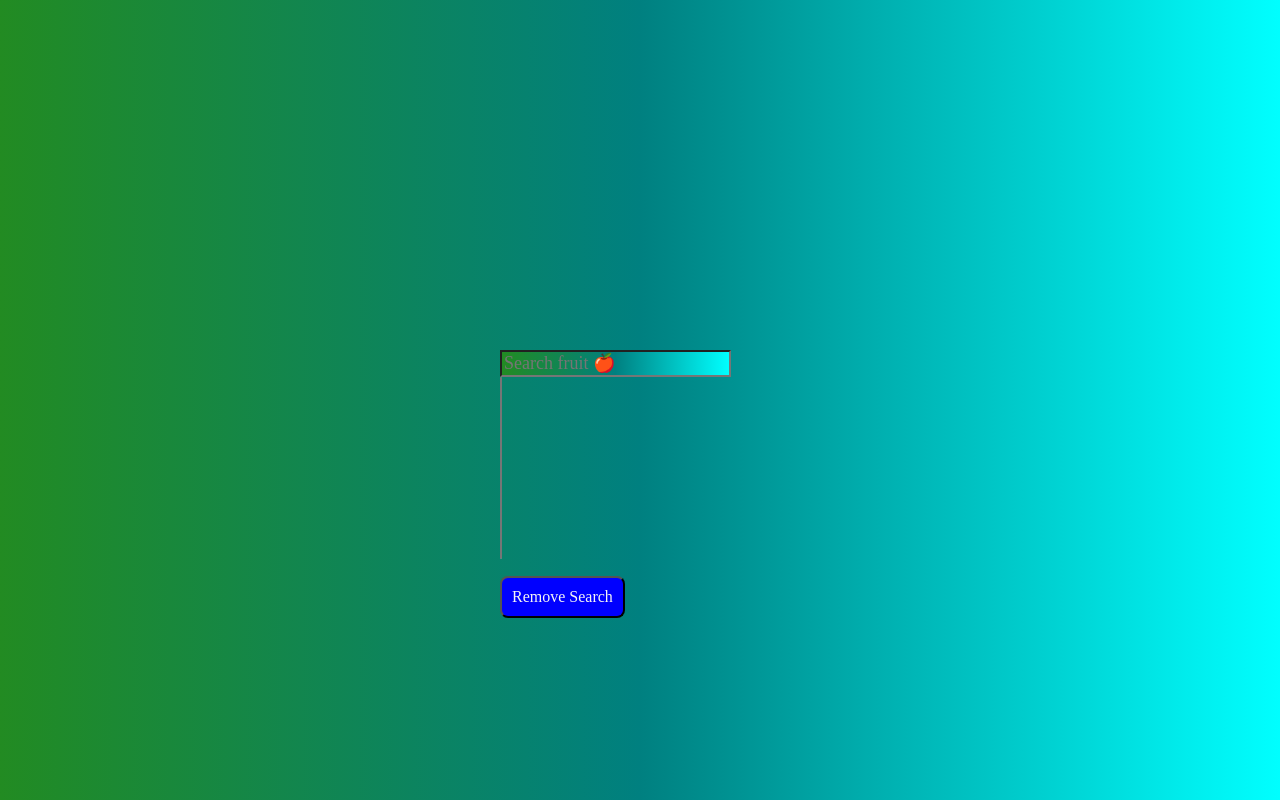
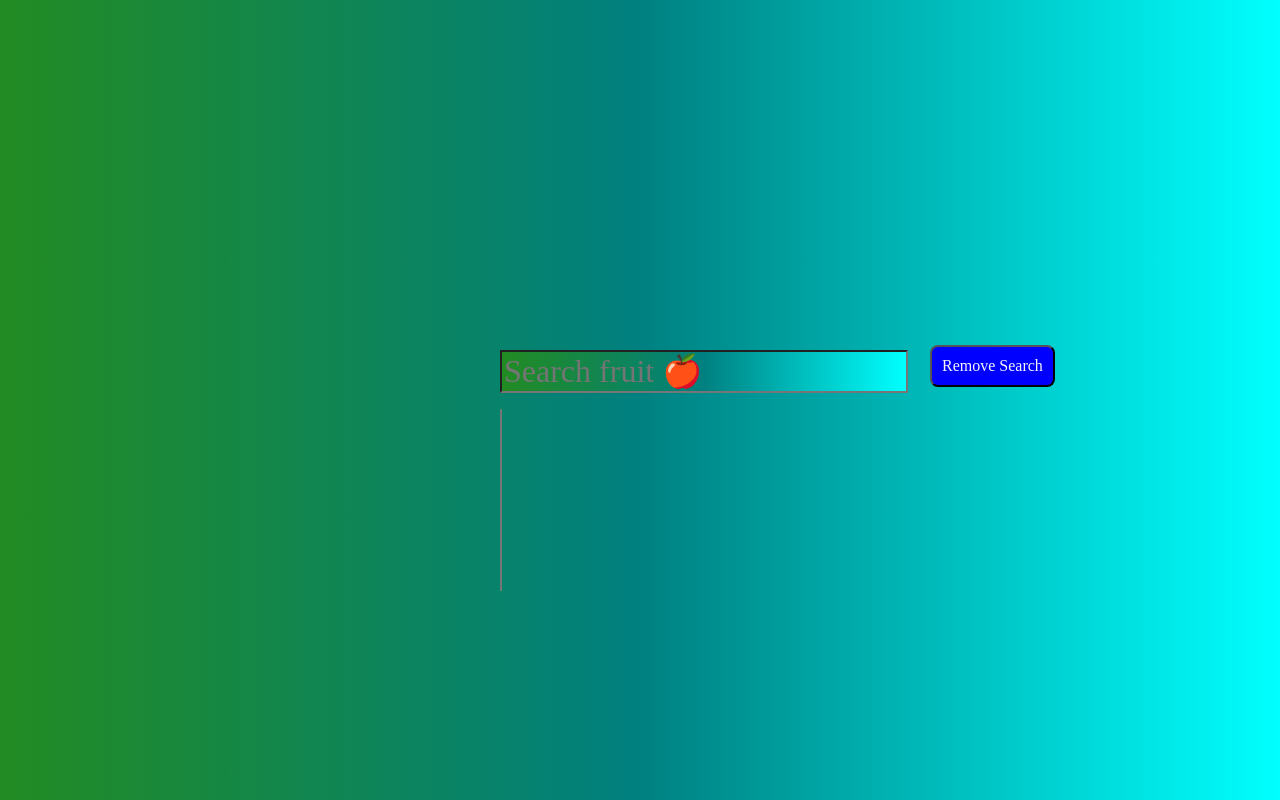
Before and after one commit to jeffng5/SB-Coding, a plain HTML site: page starter_code 2/index.html in a window 1280 px wide. Shown: the top 800 px of the page. Drawn offline with nearby package versions, Linux system fonts and the light colour scheme.

```diff
--- a/starter_code 2/index.html
+++ b/starter_code 2/index.html
@@ -10,8 +10,13 @@
 <body>
 <!-- partial:index.partial.html -->
 <div class="search-container">
+
   <input type="text" name="fruit" id="fruit" placeholder="Search fruit 🍎">
-	<div class="suggestions">
+  <ul>
+
+  </ul>
+
+  <div class="suggestions">
 
 <select size=10>
 
@@ -20,11 +25,9 @@
 
   </ul>
 
+  <button>Remove Search</button>
+</div>
 
-
-  <button>Remove Search</button>
-
-</div>
 <!-- partial -->
   <script  src="./script.js"></script>
 
--- a/starter_code 2/script.js
+++ b/starter_code 2/script.js
@@ -86,8 +86,9 @@
 // button.addEventListener("click", function(e){e.preventDefault();
 // 	addSelect()});
 
+// remove dropdown selection
 function remove() {
-	let select = document.querySelector("select");
+	let select = document.getELementsByClassName("choice");
 	select.remove()
 }
 // getting a search term from user input
@@ -115,9 +116,17 @@
 button.addEventListener('click', (e) => {e.preventDefault(); let element = document.querySelector("option");
 element.remove() });
 
-
-const select=document.querySelector('select')
+// code to place the dropdown selection into the searchBar *Not fully working*
+let output=document.querySelector('input')
+console.log(output.innerHTML='')
+// let lis= document.createElement('li')
+let select=document.querySelector('select')
 select.className = 'choice'
-select.addEventListener("click", (e) => {e.preventDefault(); let output=document.querySelector('input');
-output.innerHTML = `<input type="text" name="fruit" id="fruit" placeholder="${e.target.value}">`
+select.addEventListener("click", (e) => {e.preventDefault();
+output.setAttribute('placeholder', e.target.value)
+// output.innerHTML = ""
+// lis.innerHTML = `${e.target.value}`;
+// output.appendChild(lis)
 return output })
+// selectedOption= document.getElementsByClassName('choice').value
+// document.getElementById('fruit')=selectedOption})
--- a/starter_code 2/style.css
+++ b/starter_code 2/style.css
@@ -11,20 +11,22 @@
   background: linear-gradient(to right, forestgreen , teal, aqua);
 }
 
-input {
+input#fruit {
   color: white;
-  font-size: medium;
+  font-size: xx-large;
 }
 
 .search-container {
   color: whitesmoke;
-  position :relative;
-  top: 350px;
-  left: 500px;
+
 }
 .search-container input,
 .search-container .suggestions {
   font-size: medium;
+  color: whitesmoke;
+  position :relative;
+  top: 350px;
+  left: 500px;
 
 
 }
@@ -45,17 +47,20 @@
   color: whitesmoke;
 }
 ul li {
-  /* TODO */
-}
-ul li:hover {
-  /* TODO */
+  /* TODO */}
+.choice {
+
+
 }
 
-input#fruit{
-   color:white;
+input[placeholder]{
+   color:whitesmoke;
 }
 
 button {
+  position: absolute;
+  bottom: 205px;
+  left: 430px;
   border-radius : 8px;
   padding: 10px;
   background-color: blue;
```
